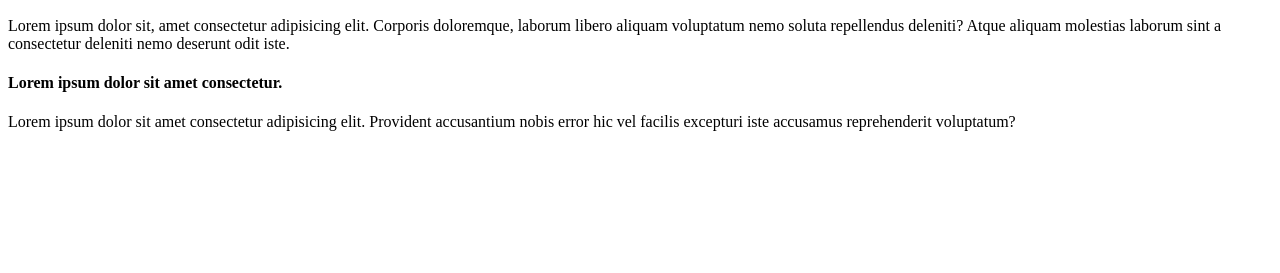
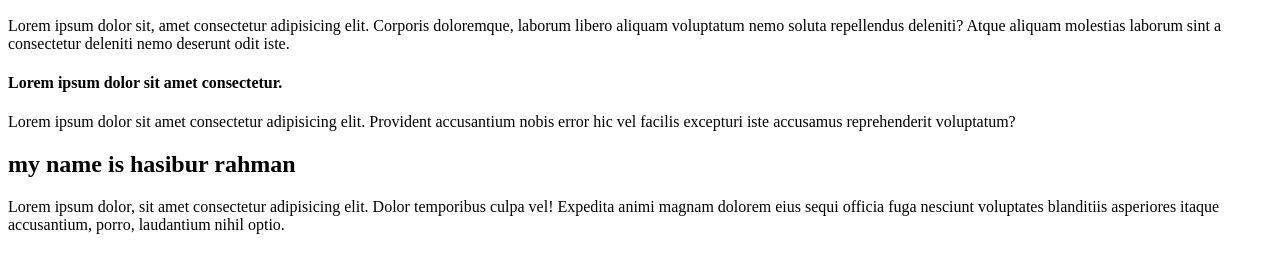
Before and after one commit to hasiburrahman00/git-practice, a plain HTML site: page index.html in a window 1280 px wide. Shown: the part 97-370 px from the top of the page. Drawn offline with Linux system fonts and the light colour scheme.

Commit message:
my life story

```diff
--- a/index.html
+++ b/index.html
@@ -23,6 +23,10 @@
 
         </section>
 
+        <section>
+            <h2>my name is hasibur rahman </h2>
+            <p>Lorem ipsum dolor, sit amet consectetur adipisicing elit. Dolor temporibus culpa vel! Expedita animi magnam dolorem eius sequi officia fuga nesciunt voluptates blanditiis asperiores itaque accusantium, porro, laudantium nihil optio.</p>
+        </section>
 
 
     </main>
```
